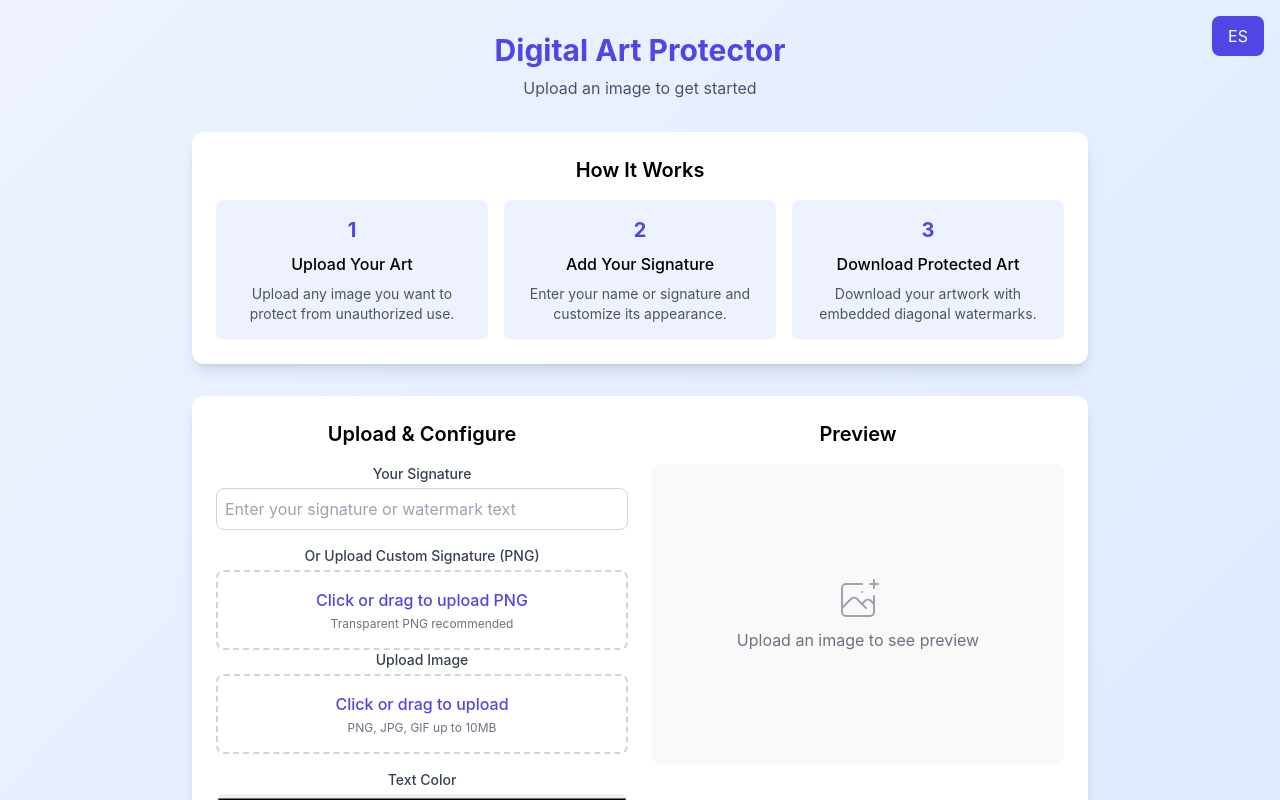
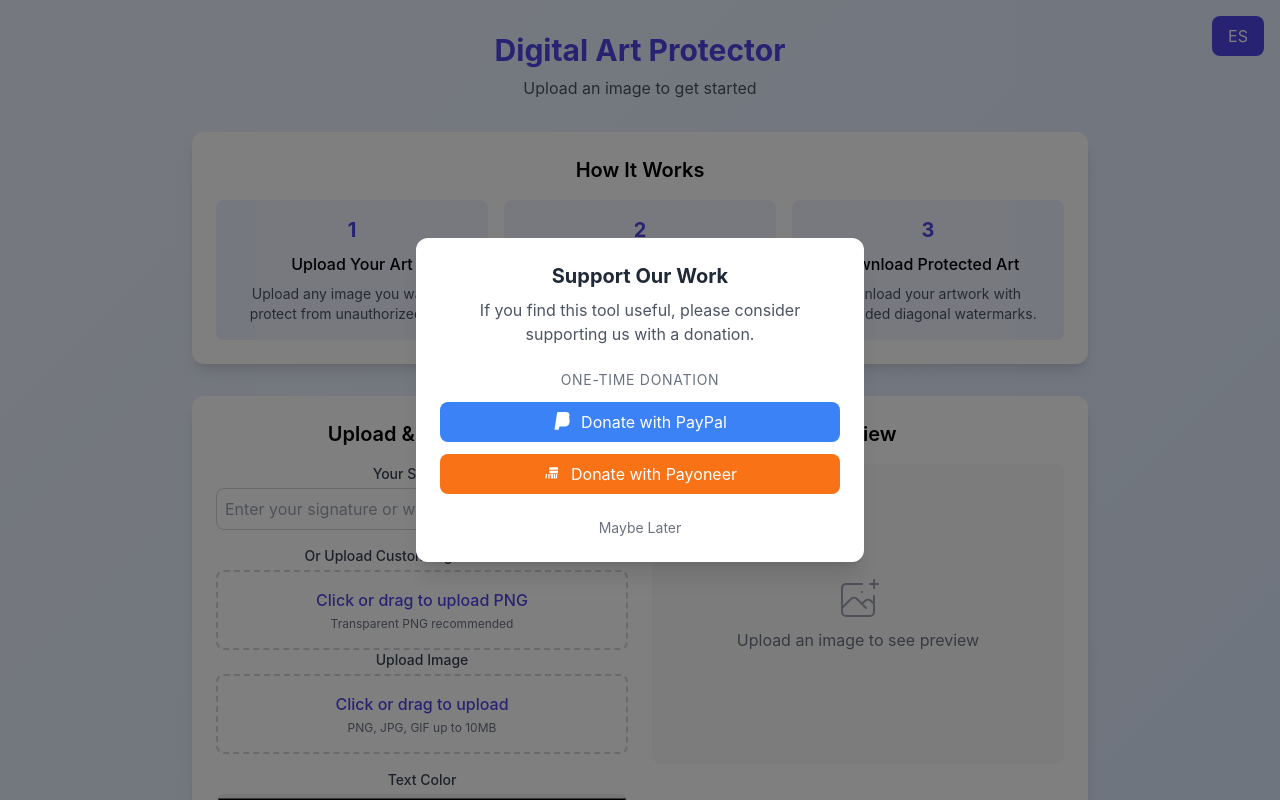
Before and after one commit to LD-SND4/ProtectorIMG, a React (Vite) app: page / in a window 1280 px wide. Shown: the top 800 px of the page. Built offline with nearby package versions, Linux system fonts and the light colour scheme.

Commit message:
updated behavior for donations

```diff
--- a/package.json
+++ b/package.json
@@ -14,6 +14,7 @@
     "postcss": "^8.5.3",
     "react": "^19.1.0",
     "react-dom": "^19.1.0",
+    "react-google-recaptcha": "^3.1.0",
     "tailwindcss": "^3.4.17",
     "ts-steganography": "^3.0.2"
   },
--- a/src/components/WatermarkApp.jsx
+++ b/src/components/WatermarkApp.jsx
@@ -1,6 +1,11 @@
 import { useState, useRef, useEffect } from 'react';
 import { encode } from 'ts-steganography';
 import { translations } from '../translations';
+import ReCAPTCHA from 'react-google-recaptcha';
+
+// Replace these with your actual donation links
+const PAYPAL_DONATION_LINK = 'https://www.paypal.com/donate/?hosted_button_id=V9ZXQCWSRCZEE';
+const PAYONEER_DONATION_LINK = 'https://p.payoneer.com/YOUR_PAYONEER_LINK';
 
 export default function WatermarkApp({ language = 'en' }) {
   const [signature, setSignature] = useState('');
@@ -19,7 +24,96 @@
   const [notification, setNotification] = useState(null);
   const [showCaptcha, setShowCaptcha] = useState(false);
   const [isProcessingDownload, setIsProcessingDownload] = useState(false);
+  const [showDonationModal, setShowDonationModal] = useState(false);
+  const [donationThankYou, setDonationThankYou] = useState(false);
   const canvasRef = useRef(null);
+
+  // Show donation modal on every page load
+  useEffect(() => {
+    const timer = setTimeout(() => {
+      setShowDonationModal(true);
+    }, 3000); // Show after 3 seconds of page load
+    return () => clearTimeout(timer);
+  }, []);
+
+  const handleDonate = (platform) => {
+    setDonationThankYou(true);
+    // Open donation link in a new tab
+    const url = platform === 'paypal' ? PAYPAL_DONATION_LINK : PAYONEER_DONATION_LINK;
+    window.open(url, '_blank', 'noopener,noreferrer');
+  };
+
+  const DonationModal = ({ onClose }) => (
+    <div className="fixed inset-0 bg-black bg-opacity-50 flex items-center justify-center z-50 p-4">
+      <div className="bg-white rounded-xl shadow-xl max-w-md w-full mx-4 overflow-hidden">
+        <div className="p-6">
+          {donationThankYou ? (
+            <div className="text-center">
+              <div className="text-5xl mb-4">🎉</div>
+              <h3 className="text-xl font-bold text-gray-800 mb-2">
+                {translations[language].thanksForSupport}
+              </h3>
+              <p className="text-gray-600 mb-6">
+                Your support helps us keep improving this tool!
+              </p>
+              <button
+                onClick={onClose}
+                className="w-full bg-indigo-600 text-white py-2 px-4 rounded-lg hover:bg-indigo-700 transition-colors"
+              >
+                {translations[language].close}
+              </button>
+            </div>
+          ) : (
+            <>
+              <div className="text-center mb-6">
+                <h3 className="text-xl font-bold text-gray-800 mb-2">
+                  {translations[language].supportUs}
+                </h3>
+                <p className="text-gray-600">
+                  {translations[language].supportMessage}
+                </p>
+              </div>
+
+              <div className="mb-6">
+                <p className="text-sm text-gray-500 uppercase tracking-wider mb-3">
+                  {translations[language].oneTimeDonation}
+                </p>
+
+                <button
+                  onClick={() => handleDonate('paypal')}
+                  className="w-full mb-3 bg-blue-500 hover:bg-blue-600 text-white py-2 px-4 rounded-lg flex items-center justify-center transition-colors"
+                >
+                  <svg className="w-5 h-5 mr-2" viewBox="0 0 24 24" fill="currentColor">
+                    <path d="M7.076 21.337H2.47a.641.641 0 0 1-.633-.74L4.944.901C5.026.382 5.474 0 5.998 0h7.08c3.476 0 5.09.615 5.098.617.564.196 1.17.78 1.315 1.35.186.738.378 1.508.378 2.292 0 .42-.168.819-.48 1.105a.688.688 0 0 0-.25.515c0 .055.013.14.05.23.05.106.1.212.14.318.26.56.41 1.15.41 1.75 0 .28-.05.55-.15.79-.07.16-.18.3-.32.41.18.15.34.31.48.5.19.25.31.54.35.85.02.09.03.18.03.27 0 .41-.16.8-.44 1.09.01.1.01.18.01.27 0 .69-.12 1.36-.38 1.99-.16.38-.37.74-.63 1.06-.18.23-.39.44-.61.63-.28.24-.58.44-.89.6-.31.17-.64.31-.98.42-.34.11-.7.18-1.06.2-.08 0-.16.01-.24.01H8.136c-.14 0-.26.1-.31.24l-1.13 3.41c-.05.14-.17.24-.31.24l-1.32 1.64c-.07.08-.18.12-.29.12z"/>
+                  </svg>
+                  {translations[language].paypalDonate}
+                </button>
+
+                <button
+                  onClick={() => handleDonate('payoneer')}
+                  className="w-full bg-orange-500 hover:bg-orange-600 text-white py-2 px-4 rounded-lg flex items-center justify-center transition-colors"
+                >
+                  <svg className="w-5 h-5 mr-2" viewBox="0 0 24 24" fill="currentColor">
+                    <path d="M9.715 17.5h1.5l-.75-5.5h-1.5l.75 5.5zm-3.5 0h1.5l.25-5.5h-1.5l-.25 5.5zm7 0h1.5l-.25-5.5h-1.5l.25 5.5zm-10.5 0h1.5l.75-5.5h-1.5l-.75 5.5zm14.5-5.5h-1.5l-.5 5.5h1.5l.5-5.5zm-5.25 0h-1.5l.5 5.5h1.5l-.5-5.5zm-4.5-8h10.5v3h-10.5v-3zm0 4h10.5v3h-10.5v-3z"/>
+                  </svg>
+                  {translations[language].payoneerDonate}
+                </button>
+              </div>
+
+              <div className="flex justify-center">
+                <button
+                  onClick={onClose}
+                  className="text-sm text-gray-500 hover:text-gray-700"
+                >
+                  {translations[language].maybeLater}
+                </button>
+              </div>
+            </>
+          )}
+        </div>
+      </div>
+    </div>
+  );
 
   // Show notification for a few seconds
   const showNotification = (message, type = 'success') => {
@@ -244,55 +338,80 @@
   };
 
   const CaptchaModal = ({ onVerify, onClose, language }) => {
-    const [captcha, setCaptcha] = useState(generateCaptcha());
-    const [input, setInput] = useState('');
+    const [verified, setVerified] = useState(false);
     const [error, setError] = useState('');
+    const recaptchaRef = useRef(null);
+
+    // Replace with your reCAPTCHA site key (get it from Google reCAPTCHA admin console)
+    const RECAPTCHA_SITE_KEY = '6LdU71krAAAAABCSGrwFEdIWWonvuUVWi2P6xlcB';
+
+    const handleVerify = (token) => {
+      if (token) {
+        setVerified(true);
+        setError('');
+      }
+    };
+
+    const handleExpired = () => {
+      setVerified(false);
+      setError(translations[language].captchaExpired || 'reCAPTCHA expired. Please verify again.');
+    };
+
+    const handleError = () => {
+      setVerified(false);
+      setError(translations[language].captchaError || 'Error verifying reCAPTCHA. Please try again.');
+    };
 
     const handleSubmit = (e) => {
       e.preventDefault();
-      if (input.toUpperCase() === captcha) {
-        onVerify();
-        onClose();
-      } else {
-        setError(translations[language].captchaError);
-        setCaptcha(generateCaptcha());
-        setInput('');
+      if (!verified) {
+        setError(translations[language].captchaRequired || 'Please complete the reCAPTCHA verification.');
+        return;
       }
+      onVerify();
+      onClose();
     };
 
     return (
       <div className="fixed inset-0 bg-black bg-opacity-50 flex items-center justify-center z-50">
         <div className="bg-white p-6 rounded-lg max-w-sm w-full">
-          <h3 className="text-lg font-medium mb-4">{translations[language].captchaInstructions}</h3>
-          <div className="mb-4 p-4 bg-gray-100 text-2xl font-mono text-center tracking-widest">
-            {captcha}
-          </div>
+          <h3 className="text-lg font-medium mb-4">
+            {translations[language].captchaInstructions || 'Verify you\'re human'}
+          </h3>
+
           <form onSubmit={handleSubmit}>
-            <input
-              type="text"
-              value={input}
-              onChange={(e) => setInput(e.target.value)}
-              className="w-full p-2 border rounded mb-2"
-              placeholder={translations[language].captchaPlaceholder}
-              required
-            />
-            {error && <p className="text-red-500 text-sm mb-2">{error}</p>}
-            <div className="flex justify-between">
+            <div className="flex justify-center mb-4">
+              <ReCAPTCHA
+                ref={recaptchaRef}
+                sitekey={RECAPTCHA_SITE_KEY}
+                onChange={handleVerify}
+                onExpired={handleExpired}
+                onErrored={handleError}
+                size="normal"
+                theme="light"
+              />
+            </div>
+
+            {error && <p className="text-red-500 text-sm mb-4 text-center">{error}</p>}
+
+            <div className="flex justify-end gap-3">
               <button
                 type="button"
-                onClick={() => {
-                  setCaptcha(generateCaptcha());
-                  setError('');
-                }}
-                className="text-sm text-blue-600 hover:text-blue-800"
+                onClick={onClose}
+                className="px-4 py-2 text-gray-700 bg-gray-200 rounded hover:bg-gray-300 transition-colors"
               >
-                {translations[language].captchaRefresh}
+                {translations[language].cancel || 'Cancel'}
               </button>
               <button
                 type="submit"
-                className="bg-blue-600 text-white px-4 py-2 rounded hover:bg-blue-700"
+                disabled={!verified}
+                className={`px-4 py-2 text-white rounded transition-colors ${
+                  verified
+                    ? 'bg-blue-600 hover:bg-blue-700'
+                    : 'bg-blue-400 cursor-not-allowed'
+                }`}
               >
-                {translations[language].captchaVerify}
+                {translations[language].verify || 'Verify'}
               </button>
             </div>
           </form>
@@ -386,6 +505,11 @@
 
   return (
     <div className="relative">
+      {showDonationModal && (
+        <div className="fixed inset-0 z-50">
+          <DonationModal onClose={() => setShowDonationModal(false)} />
+        </div>
+      )}
       <div className="min-h-screen bg-gradient-to-br from-indigo-50 to-blue-100 p-4 sm:p-6 md:p-8">
         <div className="max-w-4xl mx-auto">
           <header className="mb-8 text-center">
--- a/src/translations.js
+++ b/src/translations.js
@@ -53,12 +53,22 @@
       step3: "3",
       step3Title: "Download Protected Art",
       step3Desc: "Download your artwork with embedded diagonal watermarks.",
-      captchaInstructions: "Please enter the text shown below to download",
+      captchaInstructions: "Please verify you're human to continue",
       captchaPlaceholder: "Enter CAPTCHA text",
-      captchaError: "Incorrect CAPTCHA",
-      captchaRefresh: "Refresh",
-      captchaVerify: "Verify",
+      captchaError: "Verification failed. Please try again.",
+      captchaExpired: "Verification expired. Please try again.",
+      captchaRequired: "Please complete the verification",
+      verify: "Verify",
+      cancel: "Cancel",
       downloadFailed: "Download failed. Please try again.",
+      supportUs: "Support Our Work",
+      supportMessage: "If you find this tool useful, please consider supporting us with a donation.",
+      oneTimeDonation: "One-time donation",
+      paypalDonate: "Donate with PayPal",
+      payoneerDonate: "Donate with Payoneer",
+      maybeLater: "Maybe Later",
+      thanksForSupport: "Thank you for your support! 💖",
+      close: "Close",
     },
     es: {
       appTitle: "Protector de Arte Digital",
@@ -114,11 +124,21 @@
       step3: "3",
       step3Title: "Descarga tu Arte Protegido",
       step3Desc: "Descarga tu obra con marcas de agua diagonales integradas.",
-      captchaInstructions: "Por favor ingrese el texto mostrado para descargar",
-      captchaPlaceholder: "Ingrese el texto CAPTCHA",
-      captchaError: "CAPTCHA incorrecto",
-      captchaRefresh: "Actualizar",
-      captchaVerify: "Verificar",
-      downloadFailed: "Error al descargar. Por favor intente de nuevo.",
+      captchaInstructions: "Por favor, verifica que eres humano para continuar",
+      captchaPlaceholder: "Ingresa el texto CAPTCHA",
+      captchaError: "Error en la verificación. Por favor, inténtalo de nuevo.",
+      captchaExpired: "La verificación ha expirado. Por favor, inténtalo de nuevo.",
+      captchaRequired: "Por favor, completa la verificación",
+      verify: "Verificar",
+      cancel: "Cancelar",
+      downloadFailed: "Error al descargar. Por favor, inténtalo de nuevo.",
+      supportUs: "Apoya Nuestro Trabajo",
+      supportMessage: "Si encuentras útil esta herramienta, por favor considera apoyarnos con una donación.",
+      oneTimeDonation: "Donación única",
+      paypalDonate: "Donar con PayPal",
+      payoneerDonate: "Donar con Payoneer",
+      maybeLater: "Quizás más tarde",
+      thanksForSupport: "¡Gracias por tu apoyo! 💖",
+      close: "Cerrar",
     }
   };
```
Also changed, not shown: 1 other file (tests, documents, lock files or other folders).
